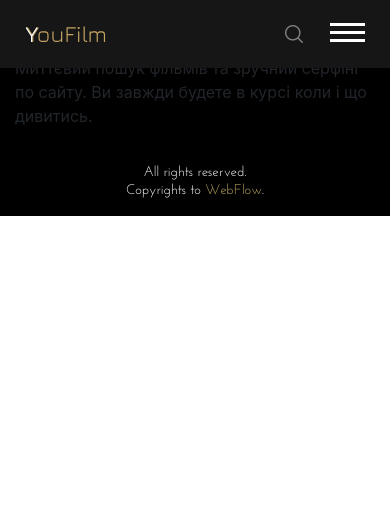
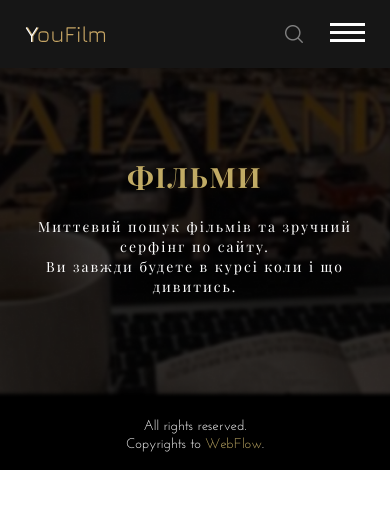
Before and after one commit to WebFIow/you-film, a Vue app: page /films in a window 390 px wide. Shown: the top 508 px of the page. Built offline with nearby package versions, Linux system fonts and the light colour scheme; no server answers.

Commit message:
general bugs in home and films

```diff
--- a/src/assets/styles/_categories.scss
+++ b/src/assets/styles/_categories.scss
@@ -13,6 +13,7 @@
 }
 .cat-wrap--card:hover .cat-wrap--card---img img{
   opacity: 1;
+  cursor: pointer;
 }
 .cat-wrap--card---img{
   background: rgba(0, 0, 0, 0.5);
--- a/src/assets/styles/_films.scss
+++ b/src/assets/styles/_films.scss
@@ -2,7 +2,7 @@
   display: flex;
   align-items: center;
   width: 100%;
-  height: 100vh;
+  height: 70vh;
   background: url("../../../public/img/films/films.png") center no-repeat;
   background-size: cover;
 }
@@ -10,9 +10,10 @@
   font-family: "Playfair Display";
   text-align: center;
   margin: 0 auto;
+  letter-spacing: 2px;
 }
 .films-text h1{
-  font-size: 45px;
+  font-size: 40px;
   font-weight: 700;
   font-style: normal;
   text-transform: uppercase;
@@ -20,7 +21,7 @@
   padding: 22px 0;
 }
 .films-text p{
-  font-size: 30px;
+  font-size: 28px;
   font-weight: 400;
   font-style: normal;
   color: #ffffff;
@@ -63,10 +64,9 @@
     padding: 15px;
   }
   .films-text p{
-    font-family: "Montserrat", sans-serif;
     padding: 0 10px;
-    font-size: 16px;
-    line-height: 30px;
+    font-size: 14px;
+    line-height: 20px;
   }
 }
 @media (max-width: 320px) {
@@ -74,8 +74,4 @@
     font-size: 25px;
     padding: 12px;
   }
-  .films-text p{
-    font-size: 16px;
-    line-height: 25px;
-  }
 }
--- a/src/assets/styles/main.scss
+++ b/src/assets/styles/main.scss
@@ -15,3 +15,4 @@
 
 // Films
 @import "film_view";
+@import "films";
--- a/src/views/Films.vue
+++ b/src/views/Films.vue
@@ -3,7 +3,7 @@
         <div class="films-wrap container">
             <div class="films-text">
                 <h1>Фільми</h1>
-                <p>Миттєвий пошук фільмів та зручний серфінг по сайту. Ви завжди будете в курсі коли і що дивитись.</p>
+                <p>Миттєвий пошук фільмів та зручний серфінг по сайту.<br>Ви завжди будете в курсі коли і що дивитись.</p>
             </div>
         </div>
     </div>
--- a/src/views/Home.vue
+++ b/src/views/Home.vue
@@ -2,6 +2,7 @@
   <div class="home">
     <Title />
     <About />
+    <Categories />
     <Register />
   </div>
 </template>
@@ -11,13 +12,14 @@
 import About from '@/components/About.vue'
 import Title from '@/components/Title.vue'
 import Register from '@/components/Register.vue'
+import Categories from "./Categories";
 import HelloWorld from '@/components/HelloWorld.vue'
 
 
 export default {
   name: 'Home',
   components: {
-    About, Register, Title
+    About, Register, Title, Categories
   }
 }
 </script>
```
Also changed, not shown: public/img/films/films.png (added).
